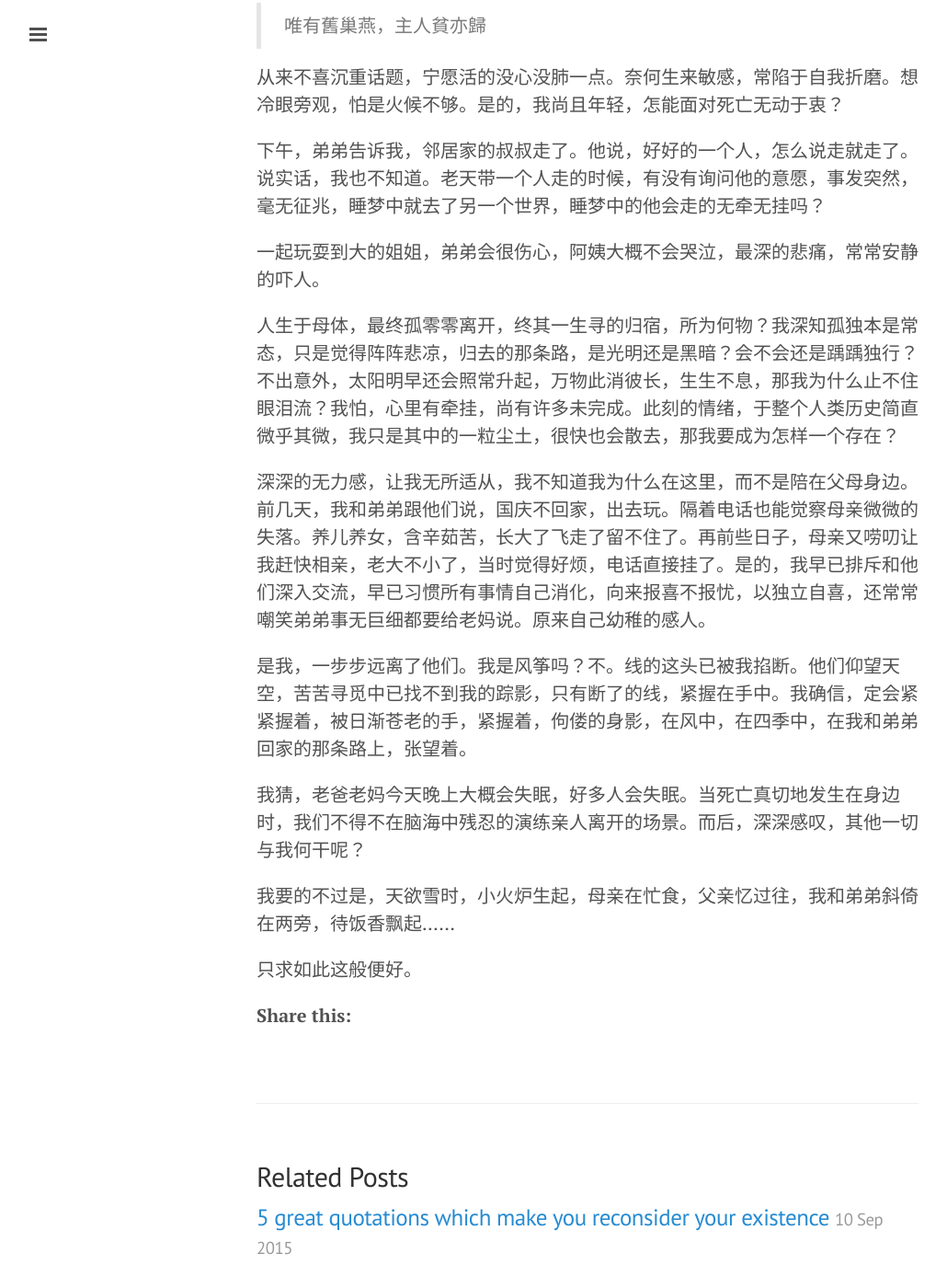
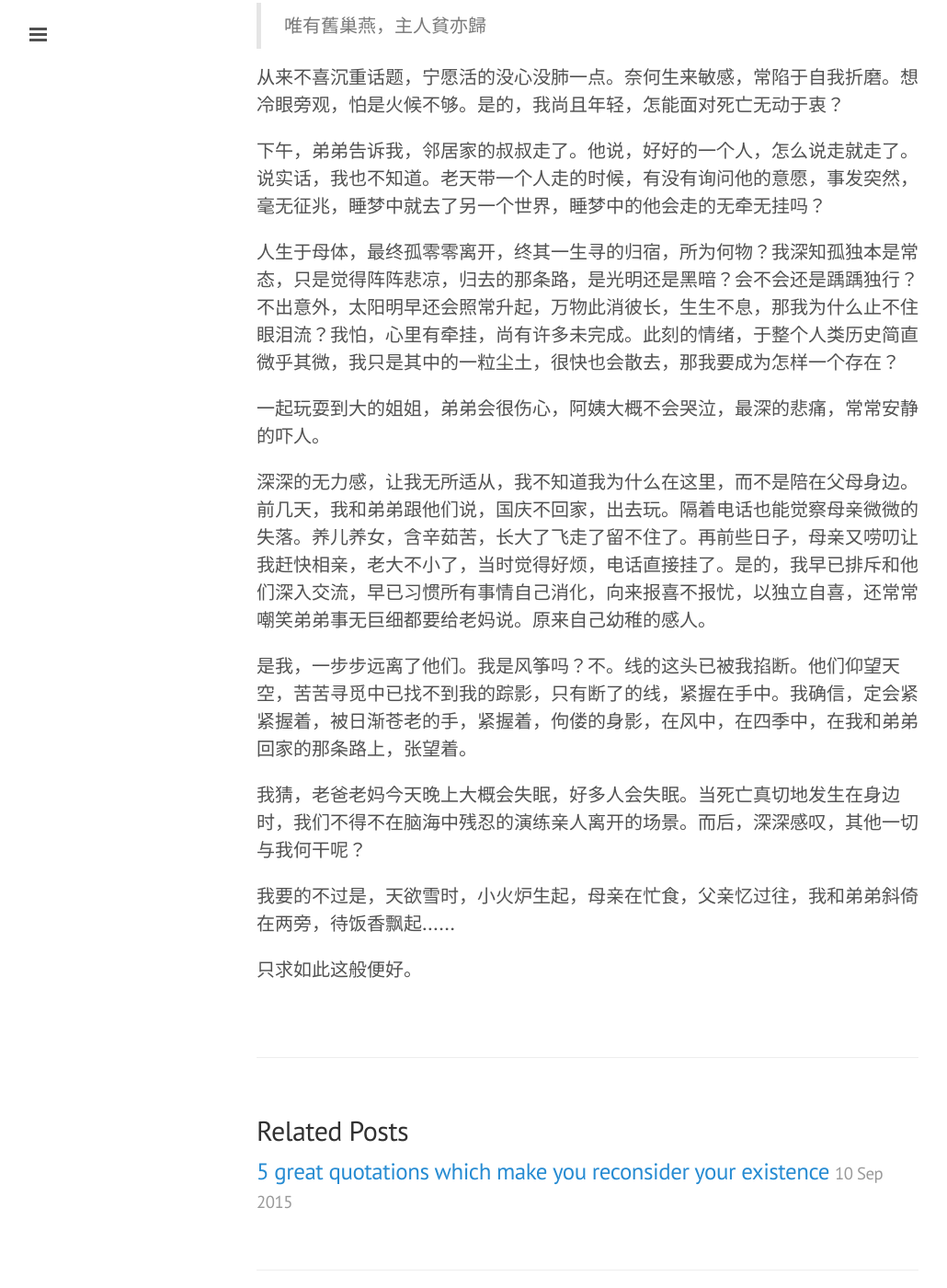
Before and after one commit to voidove/voidove.github.io, a Jekyll site: the page built from _posts/2015-09-14-death.md, in a window 1280 px wide and 1400 px high, scrolled down 599 px. Shown: the whole window at 92% size, without its empty margins (1-1031 px from the left). Built offline with Jekyll 4.4.1, drawn with Linux system fonts in a browser that asks for light colours; Markdown is read by kramdown in place of the engine named in the settings; comment, search, counter and statistics services are not loaded; grey boxes are pictures that could not be loaded.

```diff
--- a/_includes/addthis.html
+++ /dev/null
@@ -1,2 +0,0 @@
-<!-- Go to www.addthis.com/dashboard to customize your tools -->
-<script type="text/javascript" src="//s7.addthis.com/js/300/addthis_widget.js#pubid=ra-54c7762f5e098e9d" async="async"></script>
--- a/_includes/head.html
+++ b/_includes/head.html
@@ -1,16 +1,12 @@
 <head>
   {% include google-analytics.html %}
   {% include webicons.html %}
-  {% include addthis.html %}
   <link href="http://gmpg.org/xfn/11" rel="profile">
   <meta http-equiv="X-UA-Compatible" content="IE=edge">
   <meta http-equiv="content-type" content="text/html; charset=utf-8">
 
   <!-- Enable responsiveness on mobile devices-->
   <meta name="viewport" content="width=device-width, initial-scale=1.0, maximum-scale=1">
-
-  {% include opengraph.html %}
-  {% include twittercards.html %}
 
   <title>
     {% if page.title == "Home" %}
--- a/_layouts/post.html
+++ b/_layouts/post.html
@@ -6,9 +6,6 @@ layout: default
   <span class="post-date">{{ page.date | date_to_string }}</span>
   {{ content }}
 
-
-<!-- Go to www.addthis.com/dashboard to customize your tools -->
-<div class="addthis_native_toolbox"><b>Share this:</b></div>
 
 </div>
 
--- a/_posts/2015-09-14-death.md
+++ b/_posts/2015-09-14-death.md
@@ -12,9 +11,9 @@ thumbnail: /media/images/dream-utopia.jpg
 
 下午，弟弟告诉我，邻居家的叔叔走了。他说，好好的一个人，怎么说走就走了。说实话，我也不知道。老天带一个人走的时候，有没有询问他的意愿，事发突然，毫无征兆，睡梦中就去了另一个世界，睡梦中的他会走的无牵无挂吗？
 
+人生于母体，最终孤零零离开，终其一生寻的归宿，所为何物？我深知孤独本是常态，只是觉得阵阵悲凉，归去的那条路，是光明还是黑暗？会不会还是踽踽独行？不出意外，太阳明早还会照常升起，万物此消彼长，生生不息，那我为什么止不住眼泪流？我怕，心里有牵挂，尚有许多未完成。此刻的情绪，于整个人类历史简直微乎其微，我只是其中的一粒尘土，很快也会散去，那我要成为怎样一个存在？
+
 一起玩耍到大的姐姐，弟弟会很伤心，阿姨大概不会哭泣，最深的悲痛，常常安静的吓人。
-
-人生于母体，最终孤零零离开，终其一生寻的归宿，所为何物？我深知孤独本是常态，只是觉得阵阵悲凉，归去的那条路，是光明还是黑暗？会不会还是踽踽独行？不出意外，太阳明早还会照常升起，万物此消彼长，生生不息，那我为什么止不住眼泪流？我怕，心里有牵挂，尚有许多未完成。此刻的情绪，于整个人类历史简直微乎其微，我只是其中的一粒尘土，很快也会散去，那我要成为怎样一个存在？
 
 深深的无力感，让我无所适从，我不知道我为什么在这里，而不是陪在父母身边。前几天，我和弟弟跟他们说，国庆不回家，出去玩。隔着电话也能觉察母亲微微的失落。养儿养女，含辛茹苦，长大了飞走了留不住了。再前些日子，母亲又唠叨让我赶快相亲，老大不小了，当时觉得好烦，电话直接挂了。是的，我早已排斥和他们深入交流，早已习惯所有事情自己消化，向来报喜不报忧，以独立自喜，还常常嘲笑弟弟事无巨细都要给老妈说。原来自己幼稚的感人。
 
```
Also changed, not shown: other parts of _posts/2015-09-14-death.md (+0 -1 lines).
